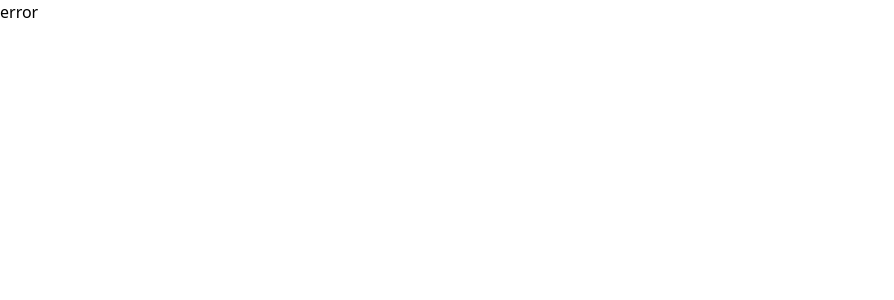
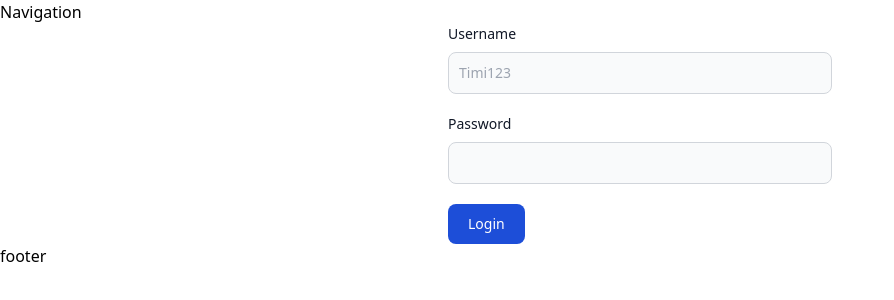
Before and after one commit to svetoslav0/time-management, a React (Vite) app in the folder Client/: page /auth/login in a window 1280 px wide. Before the commit this address had no page. Shown: the top 300 px of the page, without its empty margins (0-894 px from the left). Built offline with nearby package versions, Linux system fonts and the light colour scheme.

Commit message:
chore: Add login component and update app routing

```diff
--- /dev/null
+++ b/Client/src/components/auth/Login.tsx
@@ -0,0 +1,73 @@
+
+import { useForm, SubmitHandler } from 'react-hook-form';
+
+type FormData = {
+    username: string;
+    password: string;
+};
+
+export default function Login() {
+    const {
+        register,
+        handleSubmit,
+        formState: { errors },
+    } = useForm<FormData>();
+
+    const onSubmit: SubmitHandler<FormData> = (data) => console.log(data);
+
+    return (
+        <form className='mx-auto max-w-sm' onSubmit={handleSubmit(onSubmit)}>
+            <div className='mb-5'>
+                <label
+                    htmlFor='username'
+                    className='mb-2 block text-sm font-medium text-gray-900 dark:text-white'
+                >
+                    Username
+                </label>
+                <input
+                    type='text'
+                    id='username'
+                    className={`block w-full rounded-lg border ${
+                        errors.username ? 'border-red-500' : 'border-gray-300'
+                    } bg-gray-50 p-2.5 text-sm text-gray-900 focus:border-blue-500 focus:ring-blue-500 dark:border-gray-600 dark:bg-gray-700 dark:text-white dark:placeholder-gray-400 dark:focus:border-blue-500 dark:focus:ring-blue-500`}
+                    placeholder='Timi123'
+                    {...register('username', { required: true })}
+                    aria-invalid={errors.username ? 'true' : 'false'}
+                />
+                {errors.username?.type === 'required' && (
+                    <span role='alert' className='text-red-500 dark:text-red-400 text-sm'>
+                        Username required!
+                    </span>
+                )}
+            </div>
+            <div className='mb-5'>
+                <label
+                    htmlFor='password'
+                    className='mb-2 block text-sm font-medium text-gray-900 dark:text-white'
+                >
+                    Password
+                </label>
+                <input
+                    type='password'
+                    id='password'
+                    className={`block w-full rounded-lg border ${
+                        errors.password ? 'border-red-500' : 'border-gray-300'
+                    } bg-gray-50 p-2.5 text-sm text-gray-900 focus:border-blue-500 focus:ring-blue-500 dark:border-gray-600 dark:bg-gray-700 dark:text-white dark:placeholder-gray-400 dark:focus:border-blue-500 dark:focus:ring-blue-500`}
+                    {...register('password', { required: true })}
+                    aria-invalid={errors.password ? 'true' : 'false'}
+                />
+                {errors.password?.type === 'required' && (
+                    <span role='alert' className='text-red-500 dark:text-red-400 text-sm'>
+                        Password required!
+                    </span>
+                )}
+            </div>
+            <button
+                type='submit'
+                className='w-full rounded-lg bg-blue-700 px-5 py-2.5 text-center text-sm font-medium text-white hover:bg-blue-800 focus:outline-none focus:ring-4 focus:ring-blue-300 sm:w-auto dark:bg-blue-600 dark:hover:bg-blue-700 dark:focus:ring-blue-800'
+            >
+                Login
+            </button>
+        </form>
+    );
+}
```
Also changed, not shown: Client/src/App.tsx (+8 -1 lines).
